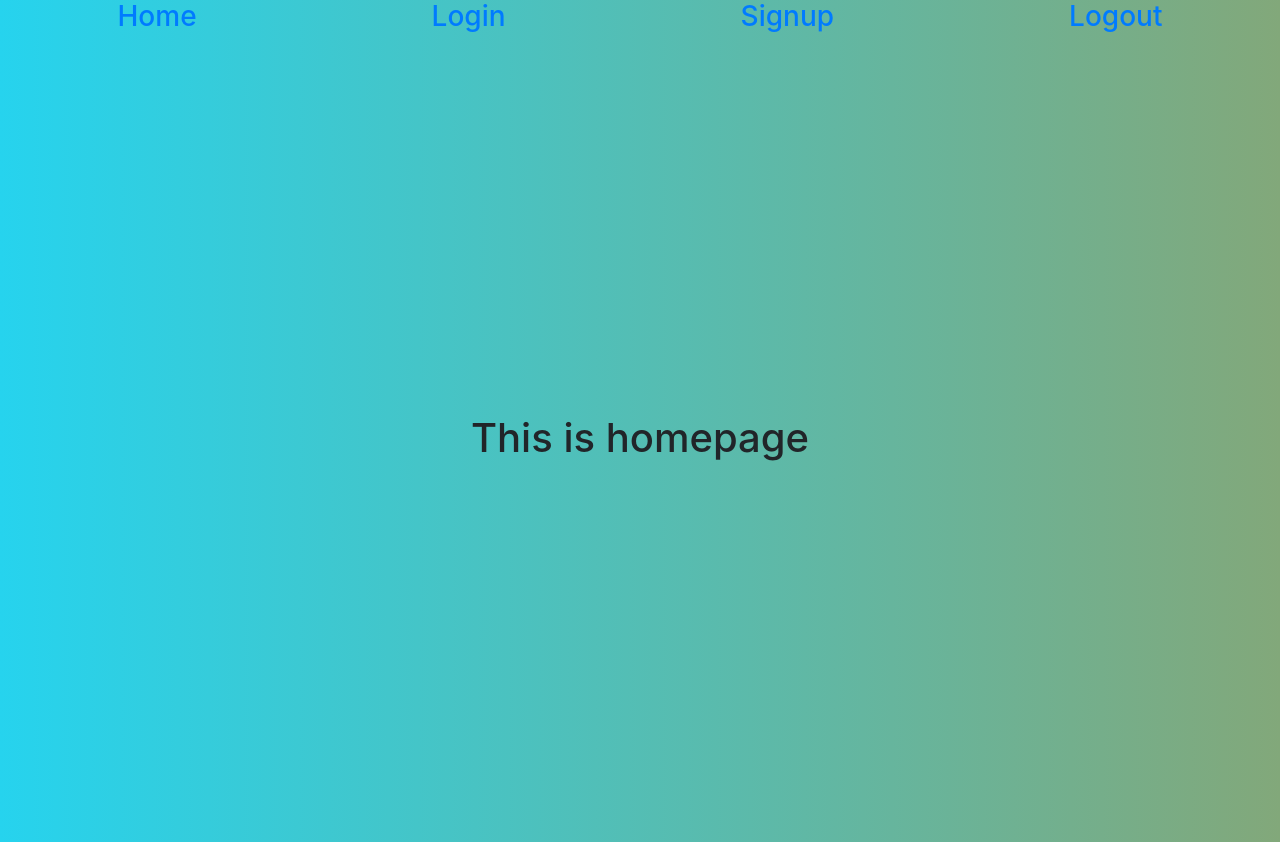
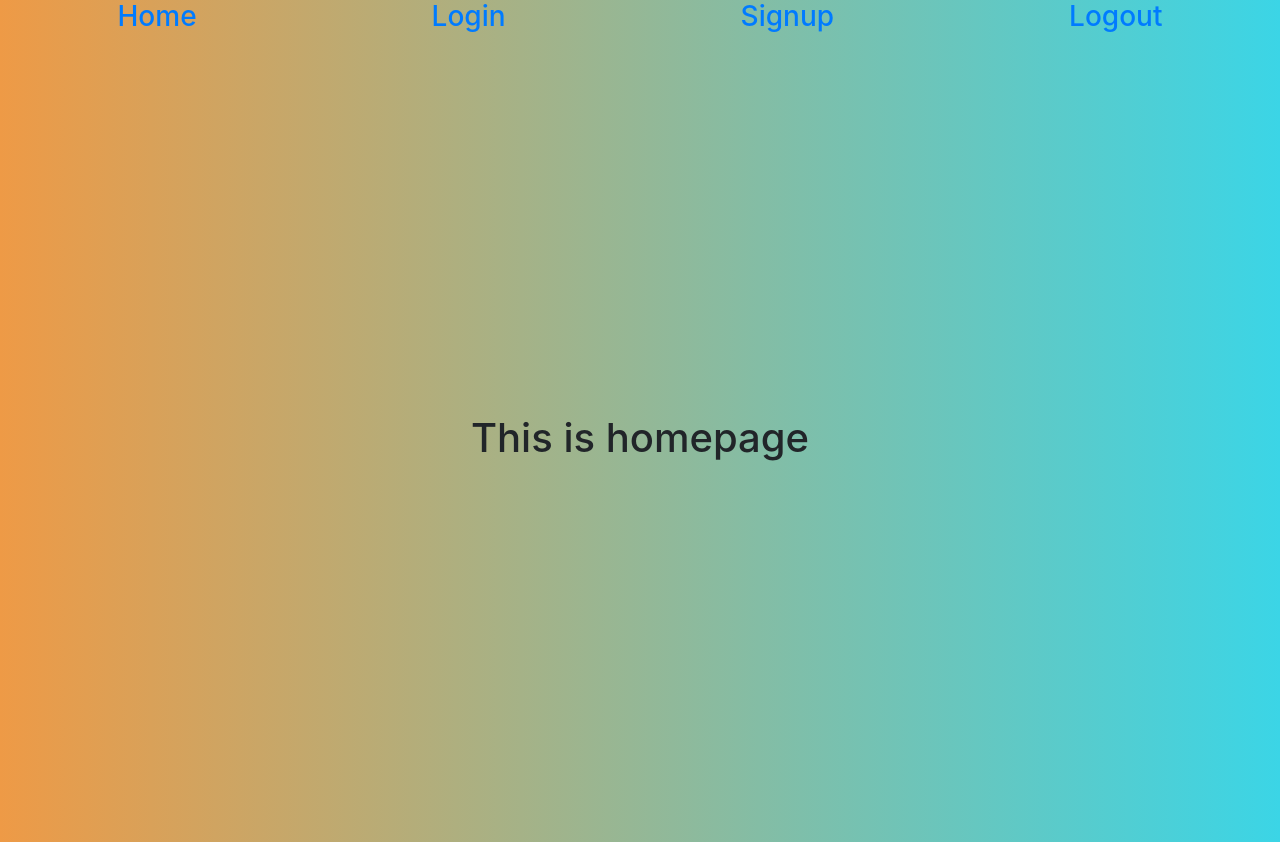
Before and after one commit to Aditya-IITM-BS/project-session-may24, a Flask app: page / in a window 1280 px wide. Run offline with Flask 3, Linux system fonts and the light colour scheme; some libraries are stand-ins or nearby versions.

Commit message:
bootstarp style fixed

```diff
--- a/static/app.js
+++ b/static/app.js
@@ -17,9 +17,9 @@ new Vue({
   router,
   components: { Navbar },
   template: `
-        <div>
+        <div class="vw-100 vh-100 ">
         <Navbar/>
-        <router-view></router-view>
+        <router-view class = "h-75 w-100 "></router-view>
         </div>
     `,
 });
--- a/static/components/Navbar.js
+++ b/static/components/Navbar.js
@@ -1,6 +1,6 @@
 const Navbar = {
   template: `
-        <nav class= "h3 w-auto d-flex justify-content-around">
+        <nav class= "h3 w-auto d-flex justify-content-around ">
             <router-link to='/'>Home</router-link>
             <router-link to='/login'>Login</router-link>
             <router-link to='/Signup'>Signup</router-link>
--- a/static/pages/Login.js
+++ b/static/pages/Login.js
@@ -1,7 +1,11 @@
 const Login = {
   template: `
-    <div>
-        <div class=" min-h-200 min-w-250 bg-light"> Hello</div>
+    <div class="  d-flex justify-content-center align-items-center">
+    <div class = "h-25 w-25 border border-2">
+      <div class=" bg-light"> Hello</div>
+      <div> This is the best </div>
+
+    </div>
     </div>
     `,
 };
--- a/static/styles.css
+++ b/static/styles.css
@@ -1,3 +1,4 @@
 body {
-  background: linear-gradient(to right, #26d3ee, #82a87a);
+  background: linear-gradient(to right, #ee9a46, #3bd5e6);
+  /* background-color: rgb(99, 250, 127); */
 }
```
